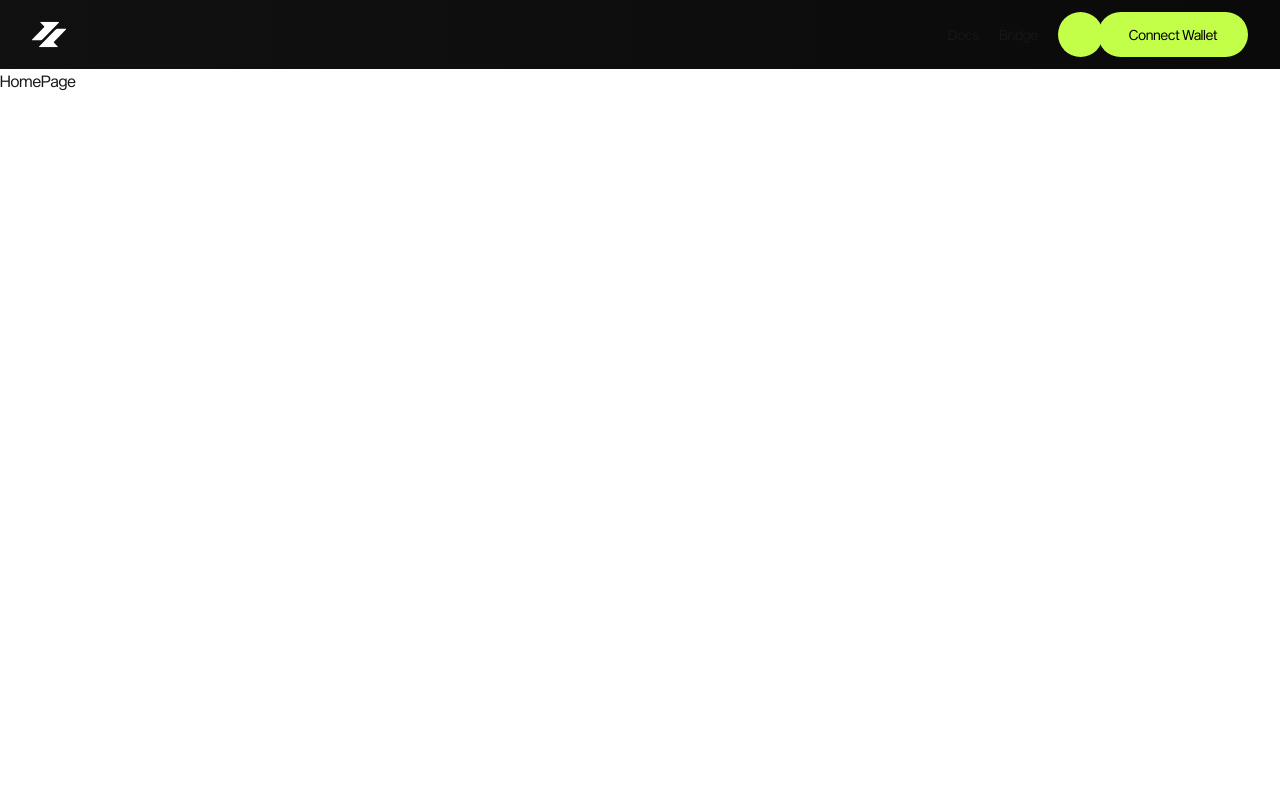
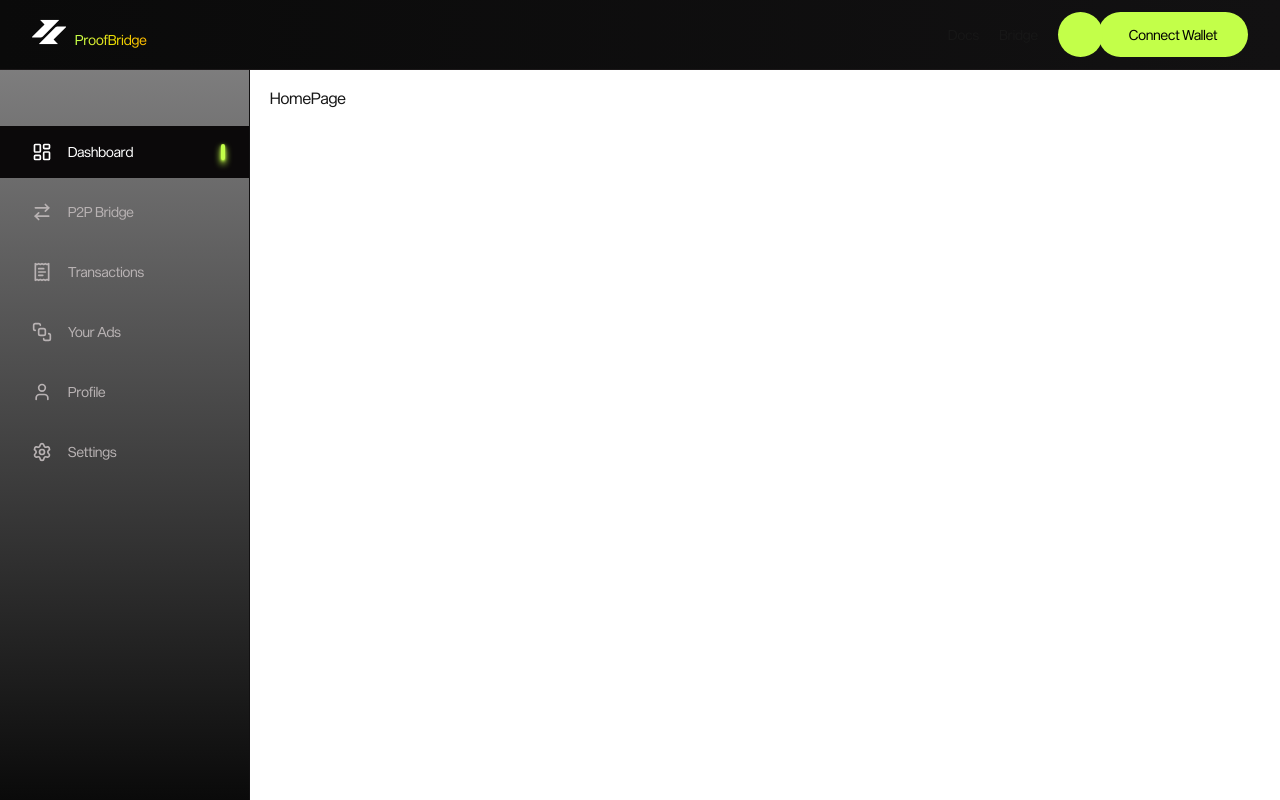
Before and after one commit to JoE11-y/ProofBridge, a Next.js app in the folder apps/frontend/proof-bridge/: page /home in a window 1280 px wide. Built offline with nearby package versions, Linux system fonts and the light colour scheme; what @ant-design/nextjs-registry would draw is missing.

Commit message:
add sidebar

```diff
--- a/apps/frontend/proof-bridge/app/(app)/layout.tsx
+++ b/apps/frontend/proof-bridge/app/(app)/layout.tsx
@@ -1,4 +1,5 @@
 import { Header } from "@/components/shared/Header"
+import { SideBar } from "@/components/shared/SideBar"
 import React from "react"
 
 export default function AppLayout({
@@ -7,9 +8,12 @@ export default function AppLayout({
   children: React.ReactNode
 }>) {
   return (
-    <main>
+    <main className="relative min-h-screen">
       <Header />
-      <div>{children}</div>
+      <div className="md:grid md:[grid-template-columns:250px_1fr]">
+        <SideBar />
+        <div className="pt-[86px] px-4 md:px-5">{children}</div>
+      </div>
     </main>
   )
 }
--- a/apps/frontend/proof-bridge/components/shared/Header.tsx
+++ b/apps/frontend/proof-bridge/components/shared/Header.tsx
@@ -5,12 +5,19 @@ import { SpecialButton } from "../ui/SpecialButton"
 
 export const Header = () => {
   return (
-    <header className="p-4 md:p-8 md:py-3 flex items-center justify-between w-full to-grey-1000 from-grey-900 bg-gradient-to-r">
-      <Logo />
-      <div className="flex items-center justify-between text-sm gap-5">
-        <Link href={"/"}>Docs</Link>
-        <Link href={"/"}>Bridge</Link>
-        <SpecialButton>Connect Wallet</SpecialButton>
+    <header className="h-[70px] flex items-center justify-center to-grey-1000 from-grey-900 bg-gradient-to-l fixed top-0 left-0 w-full z-[20] border-b border-b-grey-800">
+      <div className="px-4 md:px-8 flex items-center justify-between w-full">
+        <div className="flex items-baseline gap-2">
+          <Logo />
+          <p className="text-sm from-primary to-amber-400 bg-gradient-to-r text-transparent bg-clip-text">
+            ProofBridge
+          </p>
+        </div>
+        <div className="flex items-center justify-between text-sm gap-5">
+          <Link href={"/"}>Docs</Link>
+          <Link href={"/"}>Bridge</Link>
+          <SpecialButton>Connect Wallet</SpecialButton>
+        </div>
       </div>
     </header>
   )
--- /dev/null
+++ b/apps/frontend/proof-bridge/components/shared/SideBar.tsx
@@ -0,0 +1,36 @@
+"use client"
+import { app_routes } from "@/lib/routes"
+import Link from "next/link"
+import React from "react"
+import { usePathname } from "next/navigation"
+
+export const SideBar = () => {
+  const pathname = usePathname()
+  return (
+    <aside className="sticky top-0 left-0 h-screen w-full pt-[126px] to-grey-1000 from-grey-900/50 bg-gradient-to-b border-r border-r-grey-900">
+      <div className="">
+        {app_routes.map((route) => {
+          const isActive = route.path === pathname
+          return (
+            <Link href={route.path} key={route.path}>
+              <div
+                className={`${
+                  isActive
+                    ? "bg-night text-grey-0 font-medium"
+                    : "text-grey-300"
+                } flex items-center gap-4 capitalize md:px-8 p-4 text-sm relative mb-2 hover:bg-night`}
+              >
+                {route.icon}
+                <p>{route.label}</p>
+
+                {isActive && (
+                  <div className="w-[4px] h-[16px] bg-primary rounded-2xl absolute right-6 top-[50%] -translate-y-[50%] shadow-primary shadow-sm drop-shadow-primary drop-shadow-md" />
+                )}
+              </div>
+            </Link>
+          )
+        })}
+      </div>
+    </aside>
+  )
+}
--- /dev/null
+++ b/apps/frontend/proof-bridge/lib/routes.tsx
@@ -0,0 +1,49 @@
+import {
+  ArrowRightLeft,
+  BringToFront,
+  LayoutDashboard,
+  ReceiptText,
+  Settings,
+  User,
+} from "lucide-react"
+import { ReactNode } from "react"
+
+export interface IRoute {
+  icon?: ReactNode
+  label: string
+  path: `/${string}`
+}
+
+export const app_routes: IRoute[] = [
+  {
+    label: "dashboard",
+    path: "/home",
+    icon: <LayoutDashboard size={20} />,
+  },
+  {
+    label: "P2P Bridge",
+    path: "/bridge",
+    icon: <ArrowRightLeft size={20} />,
+  },
+  {
+    label: "Transactions",
+    path: "/transactions",
+    icon: <ReceiptText size={20} />,
+  },
+  {
+    label: "Your Ads",
+    path: "/ads",
+    icon: <BringToFront size={20} />,
+  },
+
+  {
+    label: "Profile",
+    path: "/profile",
+    icon: <User size={20} />,
+  },
+  {
+    label: "Settings",
+    path: "/settings",
+    icon: <Settings size={20} />,
+  },
+]
```
Also changed, not shown: apps/frontend/proof-bridge/components/shared/Logo.tsx (+4 -4 lines).
